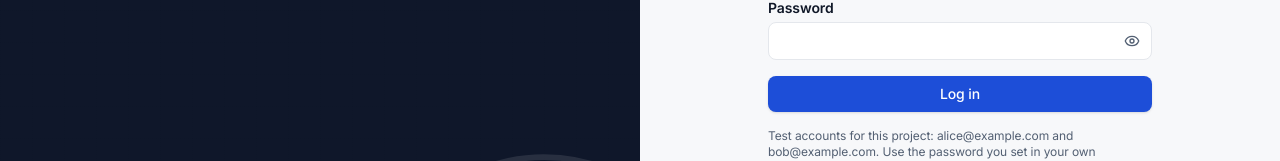
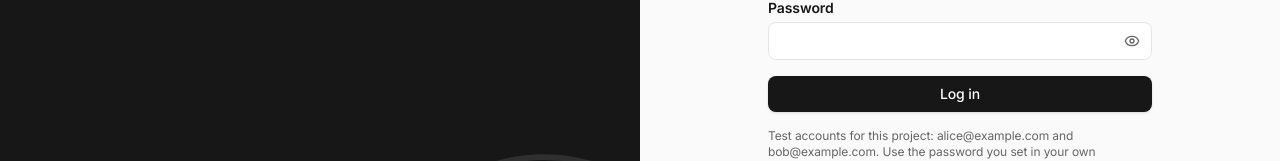
Before and after one commit to Zee-hub-496/PortChimera, a React (Vite) app in the folder apps/web/: page /login in a window 1280 px wide. Shown: the part 375-536 px from the top of the page. Built offline with nearby package versions, Linux system fonts and the light colour scheme; no server answers.

Commit message:
UI: Vercel-style monochrome palette, black primary button, neutral active nav

```diff
--- a/apps/web/index.html
+++ b/apps/web/index.html
@@ -8,8 +8,8 @@
       name="description"
       content="PortChimera cross-checks trade documents with AI extraction and fixed rules, and plans sea routes between ports. A student project with illustrative demo data."
     />
-    <meta name="theme-color" content="#f7f8fa" media="(prefers-color-scheme: light)" />
-    <meta name="theme-color" content="#0c0f14" media="(prefers-color-scheme: dark)" />
+    <meta name="theme-color" content="#fafafa" media="(prefers-color-scheme: light)" />
+    <meta name="theme-color" content="#000000" media="(prefers-color-scheme: dark)" />
     <meta property="og:type" content="website" />
     <meta property="og:site_name" content="PortChimera" />
     <meta
--- a/apps/web/src/components/MaritimeMap.jsx
+++ b/apps/web/src/components/MaritimeMap.jsx
@@ -30,26 +30,26 @@ const MANY_PORTS = 8;
 // Layer colours cannot use CSS variables, so each theme has its own set.
 const PALETTE = {
   light: {
-    primary: '#1d4ed8',
+    primary: '#0060df',
     alternative: '#c2410c',
-    blocked: '#b42318',
-    port: '#101828',
-    highlight: '#1d4ed8',
-    warn: '#9a5b06',
-    land: '#fbfbfc',
-    border: '#cdd3dc',
-    graticule: '#9db0c6',
+    blocked: '#c4281c',
+    port: '#171717',
+    highlight: '#0060df',
+    warn: '#8a5300',
+    land: '#ffffff',
+    border: '#d4d4d8',
+    graticule: '#b4bcc8',
   },
   dark: {
-    primary: '#6c9bff',
+    primary: '#52a8ff',
     alternative: '#fb923c',
-    blocked: '#f87171',
-    port: '#e7eaf0',
-    highlight: '#6c9bff',
-    warn: '#f5b942',
-    land: '#1b222d',
-    border: '#2e3746',
-    graticule: '#4b5a70',
+    blocked: '#ff6369',
+    port: '#ededed',
+    highlight: '#52a8ff',
+    warn: '#f5a524',
+    land: '#171717',
+    border: '#333333',
+    graticule: '#3a3a3a',
   },
 };
 
--- a/apps/web/src/components/ui.jsx
+++ b/apps/web/src/components/ui.jsx
@@ -7,7 +7,7 @@ const BUTTON_BASE =
 
 export const BUTTON_VARIANTS = {
   primary:
-    'bg-accent text-accent-fg shadow-sm hover:bg-[color-mix(in_srgb,var(--accent)_88%,black)]',
+    'bg-brand text-brand-fg shadow-sm hover:bg-[color-mix(in_srgb,var(--brand)_82%,var(--canvas))]',
   secondary: 'border border-line bg-surface text-fg shadow-sm hover:bg-surface-2',
   ghost: 'text-muted hover:bg-surface-2 hover:text-fg',
   danger: 'bg-danger text-brand-fg shadow-sm hover:brightness-110',
--- a/apps/web/src/index.css
+++ b/apps/web/src/index.css
@@ -3,57 +3,58 @@
 @custom-variant dark (&:where(.dark, .dark *));
 
 /* Semantic tokens. Light is the default; .dark on <html> switches them. */
-/* Neutral greys with one blue accent. Contrast of every text pair is checked by test/themeContrast.test.js. */
+/* Monochrome, in the style of Vercel's Geist: near-white and near-black, grey lines, one blue accent.
+   Contrast of every text pair is checked by test/themeContrast.test.js. */
 :root {
   color-scheme: light;
-  --canvas: #f7f8fa;
+  --canvas: #fafafa;
   --surface: #ffffff;
-  --surface-2: #f1f3f6;
-  --fg: #101828;
-  --muted: #536073;
-  --line: #e4e7ec;
-  --brand: #0f172a;
+  --surface-2: #f4f4f5;
+  --fg: #171717;
+  --muted: #666666;
+  --line: #e5e5e5;
+  --brand: #171717;
   --brand-fg: #ffffff;
-  --accent: #1d4ed8;
+  --accent: #0060df;
   --accent-fg: #ffffff;
-  --accent-soft: #e8efff;
-  --success: #166534;
-  --success-soft: #e3f6e9;
-  --warn: #9a5b06;
-  --warn-soft: #fdf1d8;
-  --danger: #b42318;
-  --danger-soft: #fde8e6;
-  --info: #1d5fb4;
-  --info-soft: #e6effa;
-  --shadow-card: 0 1px 2px rgb(16 24 40 / 0.05);
-  --shadow-pop: 0 12px 32px rgb(16 24 40 / 0.14), 0 2px 6px rgb(16 24 40 / 0.06);
-  --grid-line: rgb(16 24 40 / 0.04);
+  --accent-soft: #ebf3ff;
+  --success: #12703a;
+  --success-soft: #e6f6ec;
+  --warn: #8a5300;
+  --warn-soft: #fff3d6;
+  --danger: #c4281c;
+  --danger-soft: #ffe9e7;
+  --info: #0060df;
+  --info-soft: #ebf3ff;
+  --shadow-card: 0 0 0 1px rgb(0 0 0 / 0.02), 0 1px 2px rgb(0 0 0 / 0.04);
+  --shadow-pop: 0 8px 30px rgb(0 0 0 / 0.12), 0 0 0 1px rgb(0 0 0 / 0.04);
+  --grid-line: rgb(0 0 0 / 0.04);
 }
 
 .dark {
   color-scheme: dark;
-  --canvas: #0c0f14;
-  --surface: #12161d;
-  --surface-2: #1a1f28;
-  --fg: #e7eaf0;
-  --muted: #98a2b3;
-  --line: #262c37;
-  --brand: #e7eaf0;
-  --brand-fg: #0c0f14;
-  --accent: #6c9bff;
-  --accent-fg: #0b1220;
-  --accent-soft: #172444;
+  --canvas: #000000;
+  --surface: #0a0a0a;
+  --surface-2: #141414;
+  --fg: #ededed;
+  --muted: #a1a1a1;
+  --line: #2e2e2e;
+  --brand: #ededed;
+  --brand-fg: #000000;
+  --accent: #52a8ff;
+  --accent-fg: #000000;
+  --accent-soft: #0b2545;
   --success: #4ade80;
-  --success-soft: #10291b;
-  --warn: #f5b942;
-  --warn-soft: #33260b;
-  --danger: #f87171;
-  --danger-soft: #3a1717;
-  --info: #7db1ff;
-  --info-soft: #14284a;
-  --shadow-card: 0 1px 2px rgb(0 0 0 / 0.35);
-  --shadow-pop: 0 12px 32px rgb(0 0 0 / 0.55), 0 2px 6px rgb(0 0 0 / 0.4);
-  --grid-line: rgb(231 234 240 / 0.04);
+  --success-soft: #0a2415;
+  --warn: #f5a524;
+  --warn-soft: #2b1d03;
+  --danger: #ff6369;
+  --danger-soft: #3a1214;
+  --info: #52a8ff;
+  --info-soft: #0b2545;
+  --shadow-card: 0 0 0 1px rgb(255 255 255 / 0.03);
+  --shadow-pop: 0 8px 30px rgb(0 0 0 / 0.7), 0 0 0 1px rgb(255 255 255 / 0.08);
+  --grid-line: rgb(255 255 255 / 0.05);
 }
 
 @theme inline {
@@ -127,7 +128,7 @@ h3 {
 .bg-glow {
   background-image: radial-gradient(
     ellipse 60% 50% at 50% 0%,
-    color-mix(in srgb, var(--accent) 9%, transparent),
+    color-mix(in srgb, var(--accent) 6%, transparent),
     transparent 70%
   );
 }
@@ -162,10 +163,10 @@ h3 {
 
 /* Map. The basemap is drawn on a canvas from bundled land polygons. The sea is the background. */
 :root {
-  --map-sea: linear-gradient(180deg, #e8eef5 0%, #d9e4ef 100%);
+  --map-sea: linear-gradient(180deg, #eef2f6 0%, #e2e8ef 100%);
 }
 .dark {
-  --map-sea: linear-gradient(180deg, #0f1620 0%, #0b111a 100%);
+  --map-sea: linear-gradient(180deg, #0d1218 0%, #080b0f 100%);
 }
 .leaflet-container {
   font-family: var(--font-sans);
--- a/apps/web/src/layouts/AppLayout.jsx
+++ b/apps/web/src/layouts/AppLayout.jsx
@@ -63,9 +63,7 @@ function SidebarNav({ collapsed, onNavigate }) {
           aria-label={collapsed ? label : undefined}
           className={({ isActive }) =>
             `flex items-center gap-3 rounded-lg px-3 py-2 text-sm font-medium transition-colors ${
-              isActive
-                ? 'bg-accent-soft text-accent'
-                : 'text-muted hover:bg-surface-2 hover:text-fg'
+              isActive ? 'bg-surface-2 text-fg' : 'text-muted hover:bg-surface-2 hover:text-fg'
             } ${collapsed ? 'justify-center' : ''}`
           }
         >
```
Also changed, not shown: apps/web/public/site.webmanifest.
